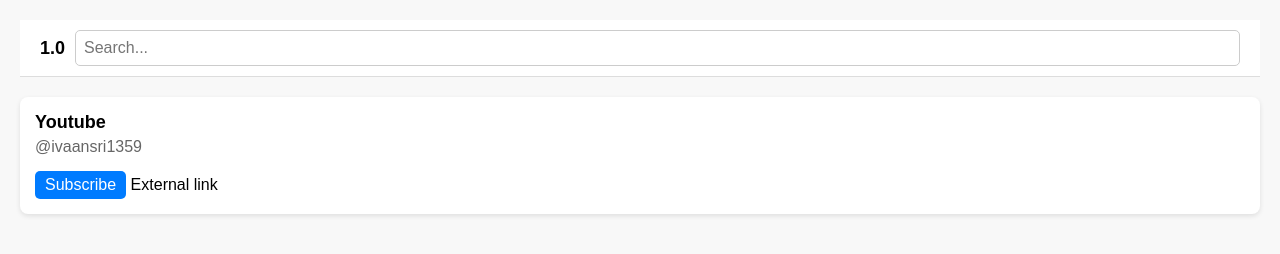
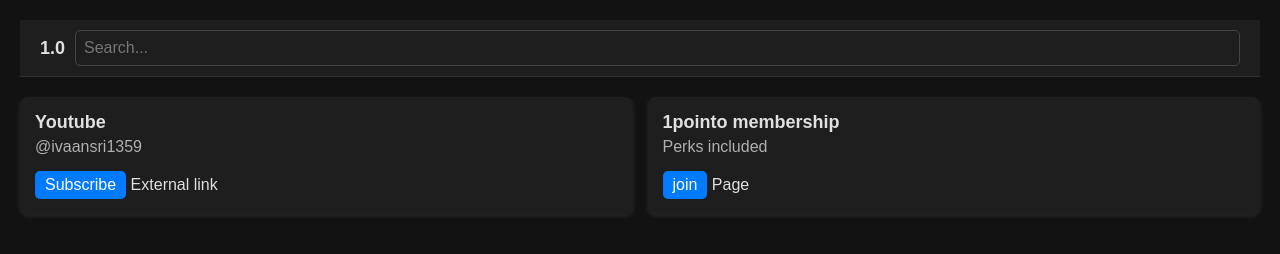
Before and after one commit to abceveryone/abceveryone.github.io, a plain HTML site: page index.html in a window 1280 px wide. Drawn offline with Linux system fonts and the light colour scheme.

Commit message:
Update index.html

```diff
--- a/index.html
+++ b/index.html
@@ -12,7 +12,8 @@
             font-family: sans-serif;
         }
         body {
-            background: #f8f8f8;
+            background: #121212;
+            color: #e0e0e0;
             padding: 20px;
         }
         /* Sticky Header with Search Bar */
@@ -21,26 +22,29 @@
             top: 0;
             left: 0;
             width: 100%;
-            background: white;
+            background: #1e1e1e;
             padding: 10px 20px;
             display: flex;
             justify-content: space-between;
             align-items: center;
-            border-bottom: 1px solid #ddd;
+            border-bottom: 1px solid #333;
             z-index: 101;
         }
         .title {
             font-size: 18px;
             font-weight: bold;
+            color: #e0e0e0;
         }
         .search-bar {
             flex: 1;
             margin-left: 10px;
             padding: 8px;
             font-size: 16px;
-            border: 1px solid #ccc;
+            border: 1px solid #444;
             border-radius: 5px;
             outline: none;
+            background: #1e1e1e;
+            color: #e0e0e0;
         }
         /* Gallery */
         .gallery {
@@ -50,17 +54,13 @@
             margin-top: 20px;
         }
         .card {
-            background: white;
+            background: #1e1e1e;
             padding: 15px;
             border-radius: 8px;
-            box-shadow: 0 2px 5px rgba(0, 0, 0, 0.1);
-        }
-        .title {
-            font-size: 18px;
-            font-weight: bold;
+            box-shadow: 0 2px 5px rgba(255, 255, 255, 0.1);
         }
         .desc {
-            color: #666;
+            color: #b0b0b0;
             margin: 5px 0;
         }
         .link {
@@ -85,10 +85,15 @@
     </div>
 
     <div class="gallery" id="gallery">
-        <div class="card" data-title="Youtube">
+        <div class="card" data-title="Youtube.com yt">
             <div class="title">Youtube</div>
             <div class="desc">@ivaansri1359</div>
             <a href="https://www.youtube.com/@ivaansri1359?sub_confirmation=1" class="link">Subscribe</a> <span> External link </span>
+        </div>
+         <div class="card" data-title="1pointo membership">
+            <div class="title">1pointo membership</div>
+            <div class="desc">Perks included</div>
+            <a href="join.html" class="link">join</a> <span> Page </span>
         </div>
     </div>
 
```
